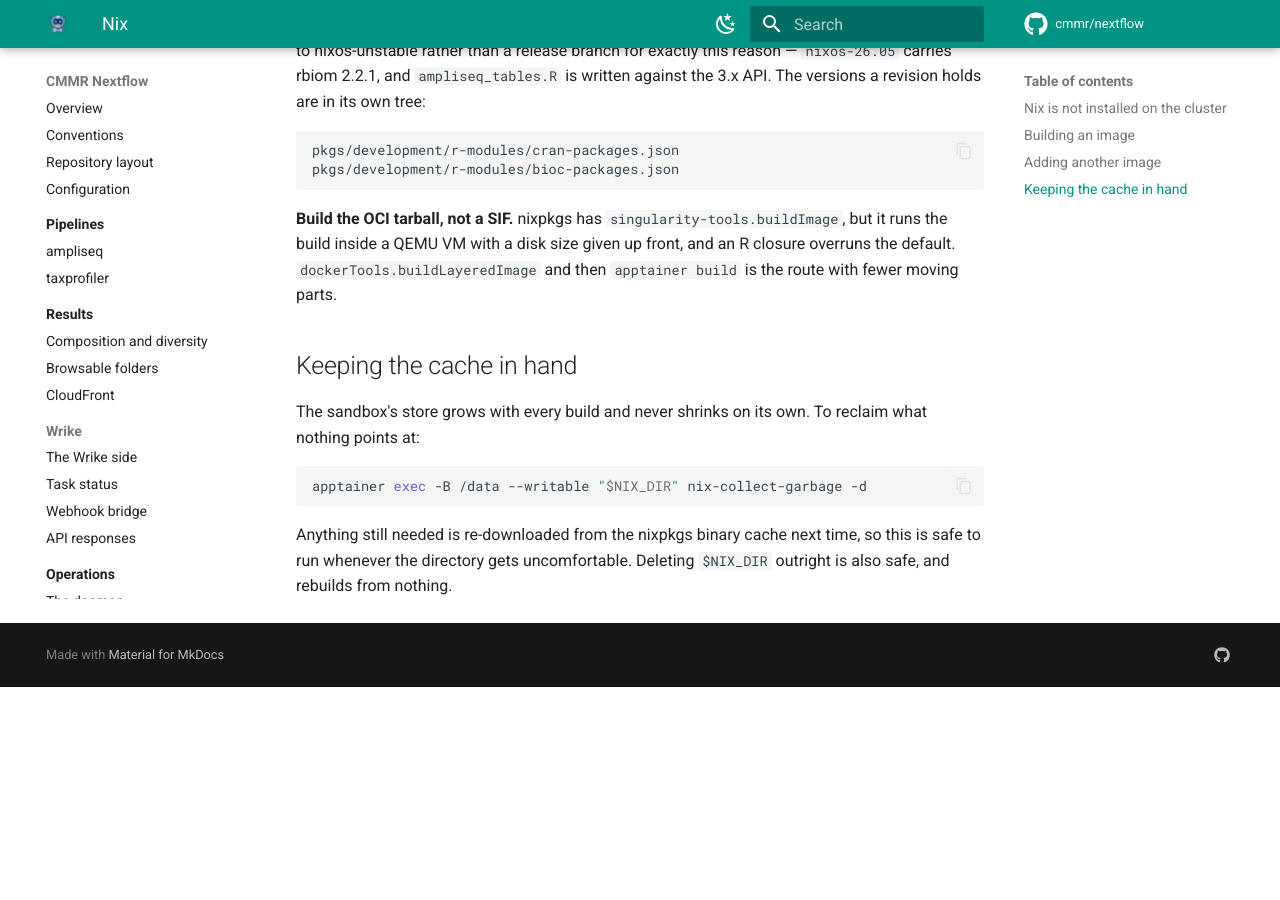
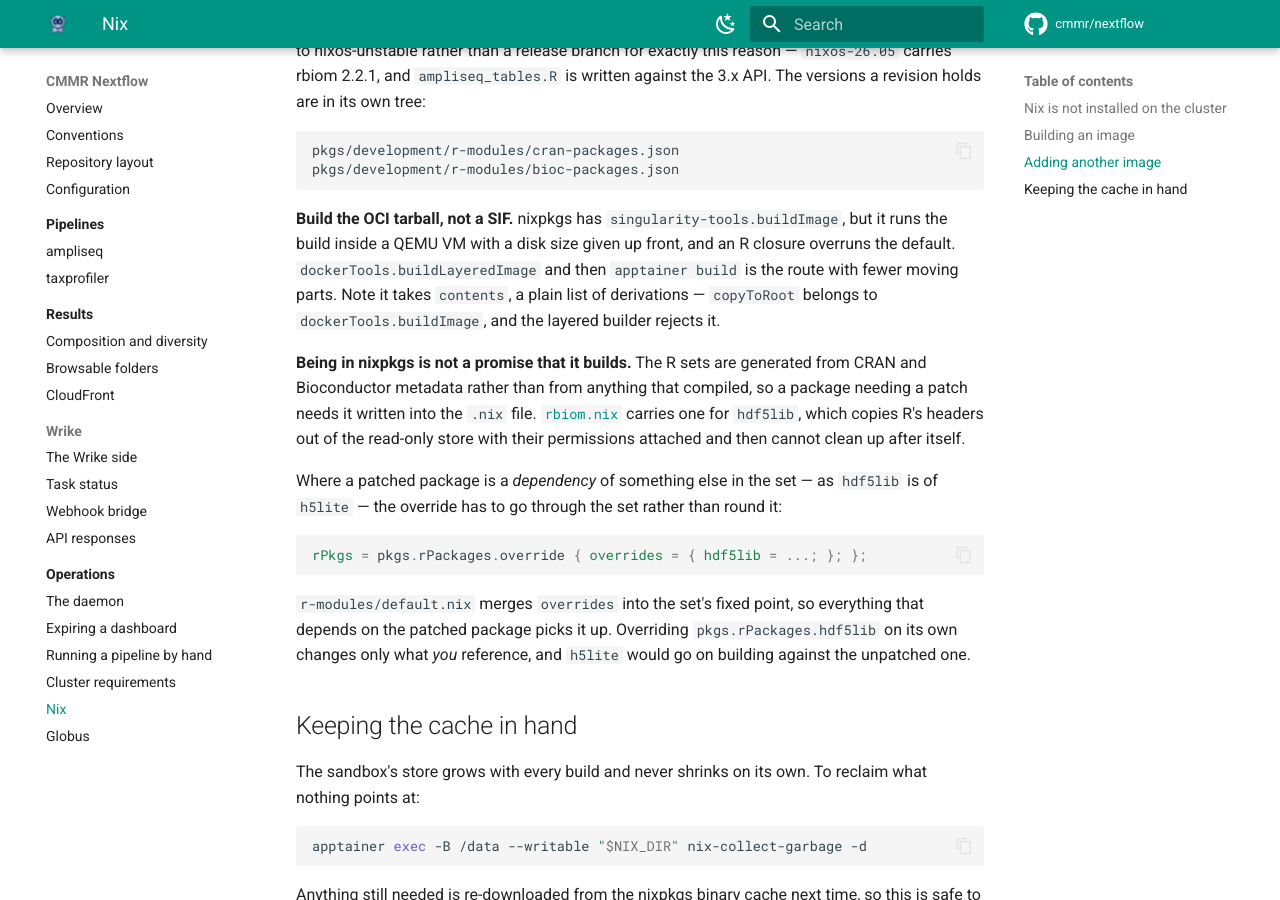
Before and after one commit to cmmr/nextflow, an MkDocs documentation site: the page built from docs/operations/nix.md, in a window 1280 px wide and 900 px high, scrolled down 2843 px. Built offline with MkDocs 1.6.1 and Material for MkDocs 9.7.7, drawn with Linux system fonts in a browser that asks for light colours; comment, search, counter and statistics services are not loaded; before the commit the page ends 3530 px from its top, so only the background shows below that.

Commit message:
compensate for hdf5lib bug

````diff
--- a/docs/operations/nix.md
+++ b/docs/operations/nix.md
@@ -157,7 +157,29 @@ pkgs/development/r-modules/bioc-packages.json
 **Build the OCI tarball, not a SIF.** nixpkgs has `singularity-tools.buildImage`,
 but it runs the build inside a QEMU VM with a disk size given up front, and an R
 closure overruns the default. `dockerTools.buildLayeredImage` and then
-`apptainer build` is the route with fewer moving parts.
+`apptainer build` is the route with fewer moving parts. Note it takes
+`contents`, a plain list of derivations — `copyToRoot` belongs to
+`dockerTools.buildImage`, and the layered builder rejects it.
+
+**Being in nixpkgs is not a promise that it builds.** The R sets are generated
+from CRAN and Bioconductor metadata rather than from anything that compiled, so
+a package needing a patch needs it written into the `.nix` file.
+[`rbiom.nix`](../../nix/rbiom.nix) carries one for `hdf5lib`, which copies R's
+headers out of the read-only store with their permissions attached and then
+cannot clean up after itself.
+
+Where a patched package is a *dependency* of something else in the set — as
+`hdf5lib` is of `h5lite` — the override has to go through the set rather than
+round it:
+
+```nix
+rPkgs = pkgs.rPackages.override { overrides = { hdf5lib = ...; }; };
+```
+
+`r-modules/default.nix` merges `overrides` into the set's fixed point, so
+everything that depends on the patched package picks it up. Overriding
+`pkgs.rPackages.hdf5lib` on its own changes only what *you* reference, and
+`h5lite` would go on building against the unpatched one.
 
 ## Keeping the cache in hand
 
````
Also changed, not shown: 1 other file.
